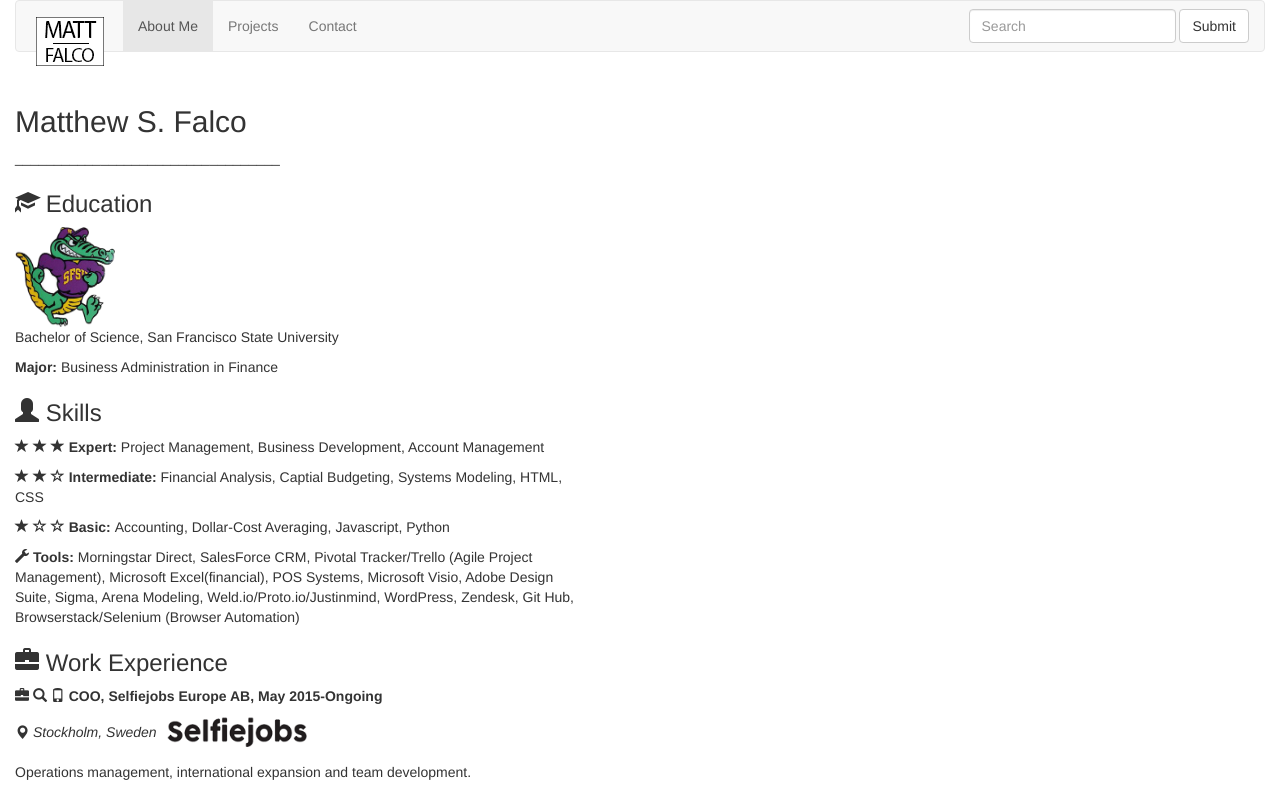
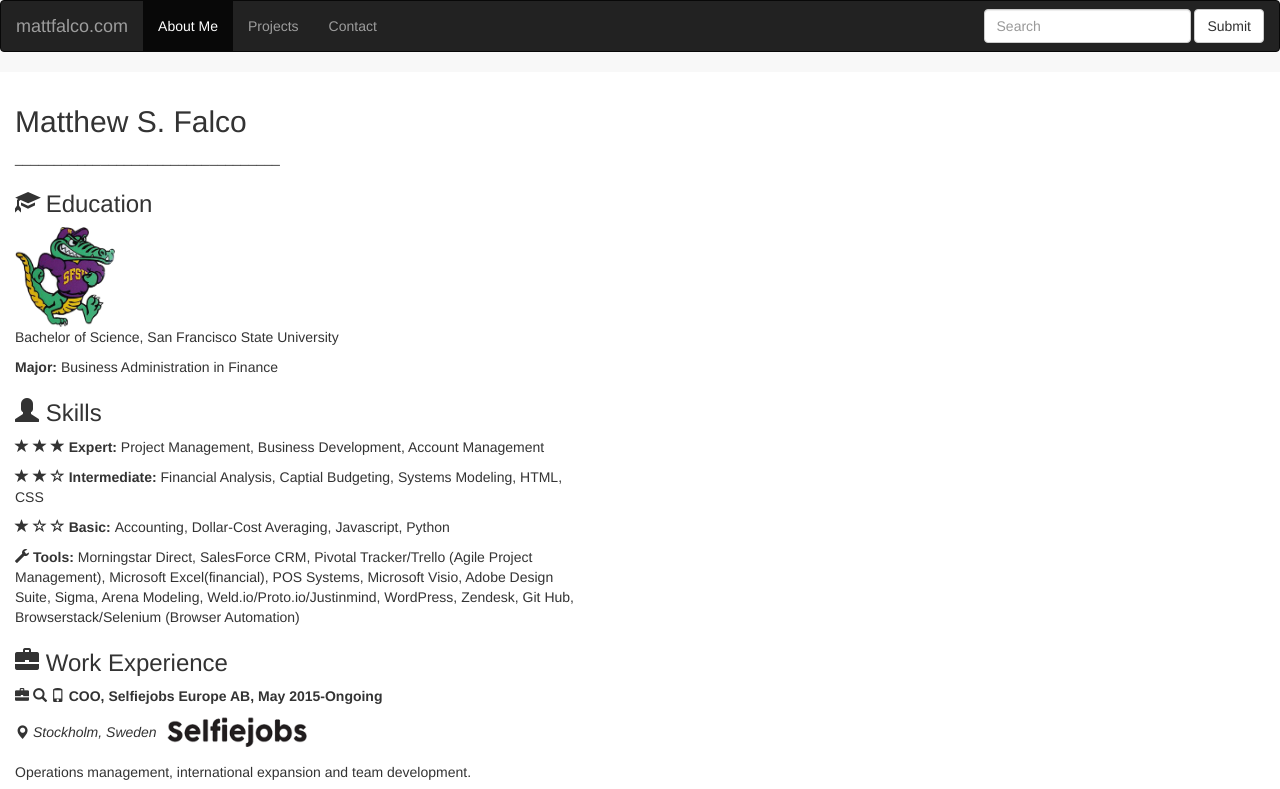
Before and after one commit to mattsfalco/mattsfalco.github.io, a plain HTML site: page index.html in a window 1280 px wide. Shown: the top 789 px of the page. Drawn offline with nearby package versions, Linux system fonts and the light colour scheme.

Commit message:
Header design change

```diff
--- a/index.html
+++ b/index.html
@@ -86,8 +86,8 @@
 	<body>
 
 		<!-- Insert Header HTML -->
-		<header class="navbar-fixed-top container-fluid">
-			<nav class="navbar navbar-default">
+		<header class="navbar-fixed-top navbar-default">
+			<nav class="navbar navbar-inverse">
 			  	<div class="container-fluid">
 			    	<!-- Brand and toggle get grouped for better mobile display -->
 				    <div class="navbar-header">
@@ -97,7 +97,7 @@
 						<span class="icon-bar"></span>
 						<span class="icon-bar"></span>
 						</button>
-				      	<a class="navbar-brand" href="index.html"><img src="Logo.png"></a>
+				      	<a class="navbar-brand" href="index.html">mattfalco.com</a>
 				    </div>
 
 				    <!-- Collect the nav links, forms, and other content for toggling -->
```
Also changed, not shown: contact.html (+1 -1 lines), projects.html (+1 -1 lines).
